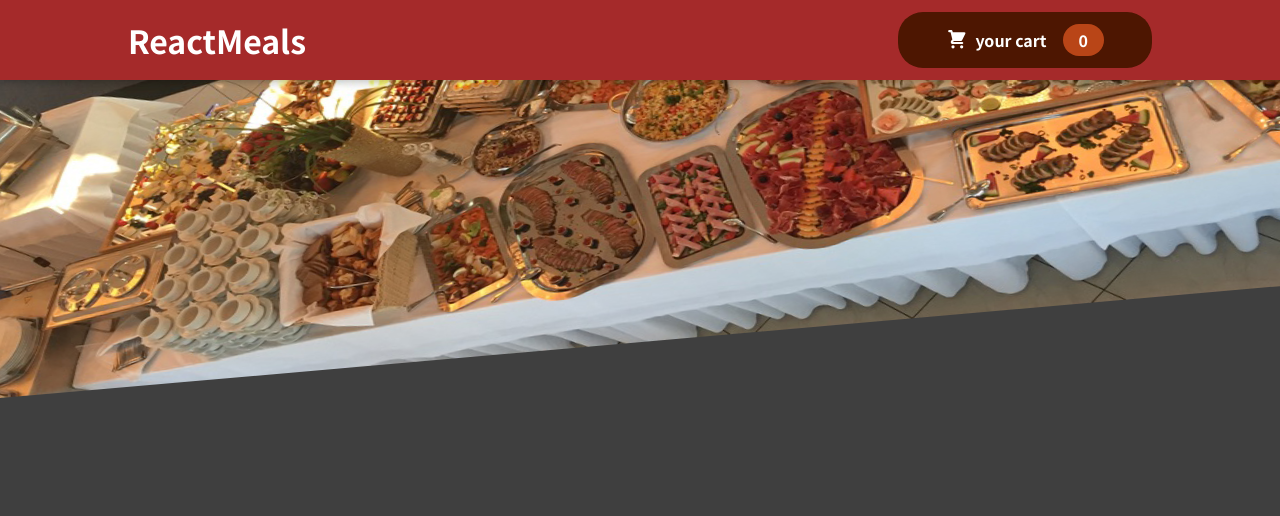
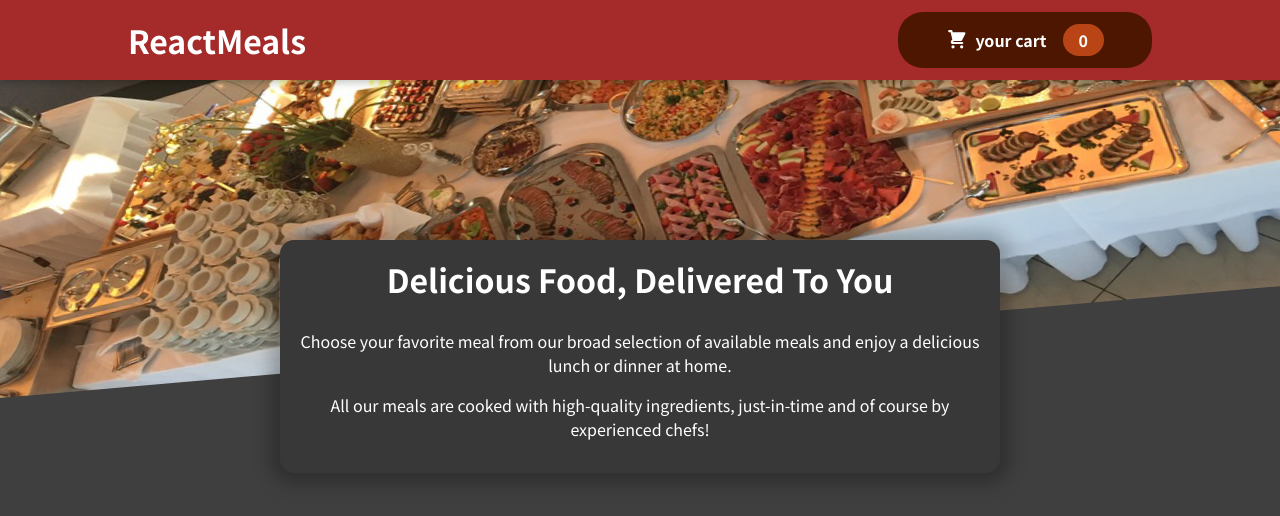
Before and after one commit to ramyasunarkani/Restaurant-Website, a React (Create React App) app: page / in a window 1280 px wide. Shown: the top 516 px of the page. Built offline with nearby package versions, Linux system fonts and the light colour scheme.

Commit message:
Add Restaurant Summary

```diff
--- a/src/App.js
+++ b/src/App.js
@@ -1,11 +1,13 @@
 import React,{Fragment} from 'react';
 import Header from './components/Layout/Header';
+import MealsSummary from './components/Meals/MealsSummary';
 
 function App() {
   return (
 
     <>
       <Header/>
+      <MealsSummary/>
 
     </>
   );
--- /dev/null
+++ b/src/components/Meals/MealsSummary.js
@@ -0,0 +1,18 @@
+import style from './MealsSummary.module.css'
+const MealsSummary = () => {
+  return (
+    <section className={style.summary}>
+      <h2>Delicious Food, Delivered To You</h2>
+      <p>
+        Choose your favorite meal from our broad selection of available meals
+        and enjoy a delicious lunch or dinner at home.
+      </p>
+      <p>
+        All our meals are cooked with high-quality ingredients, just-in-time and
+        of course by experienced chefs!
+      </p>
+    </section>
+  );
+};
+
+export default MealsSummary;
--- /dev/null
+++ b/src/components/Meals/MealsSummary.module.css
@@ -0,0 +1,18 @@
+.summary{
+    text-align: center;
+    max-width: 45rem;
+    width: 90%;
+    margin: auto;
+    margin-top: -10rem;
+    position: relative;
+    background-color: #383838;
+    color: white;
+    border-radius: 14px;
+    padding: 1rem;
+    box-shadow: 0 1px 18px 10px rgba(0, 0, 0, 0.25);
+}
+
+.summary h2 {
+    font-size: 2rem;
+    margin-top: 0;
+  }
```
